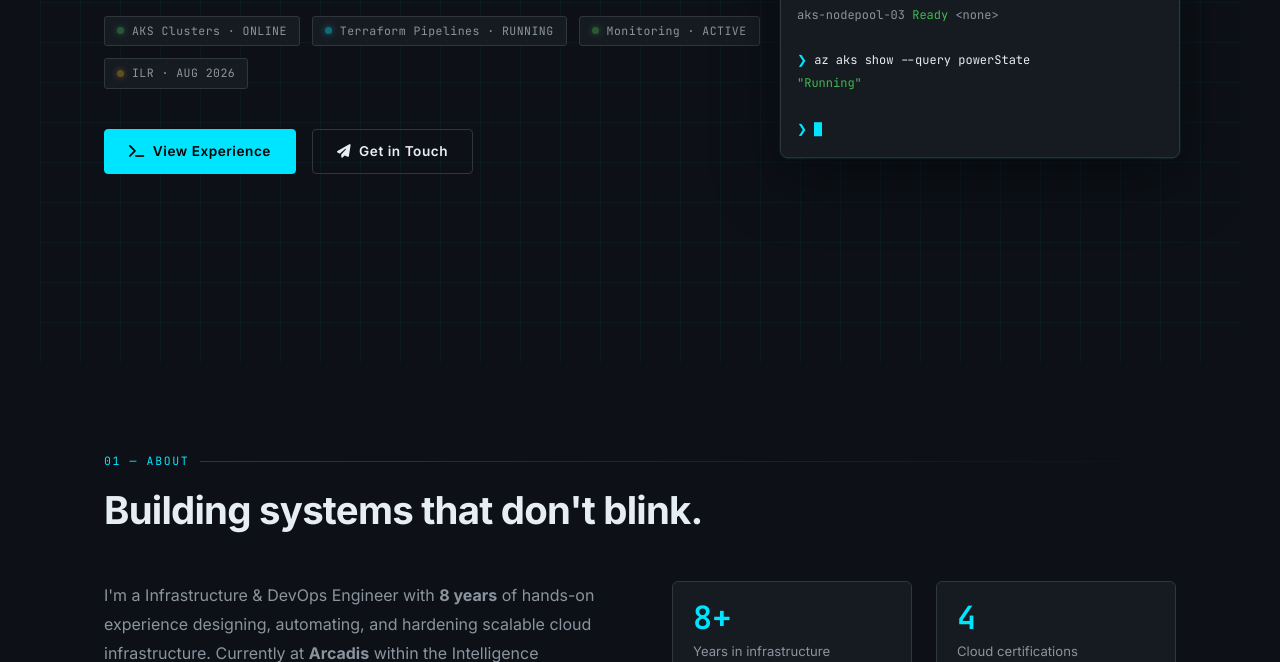
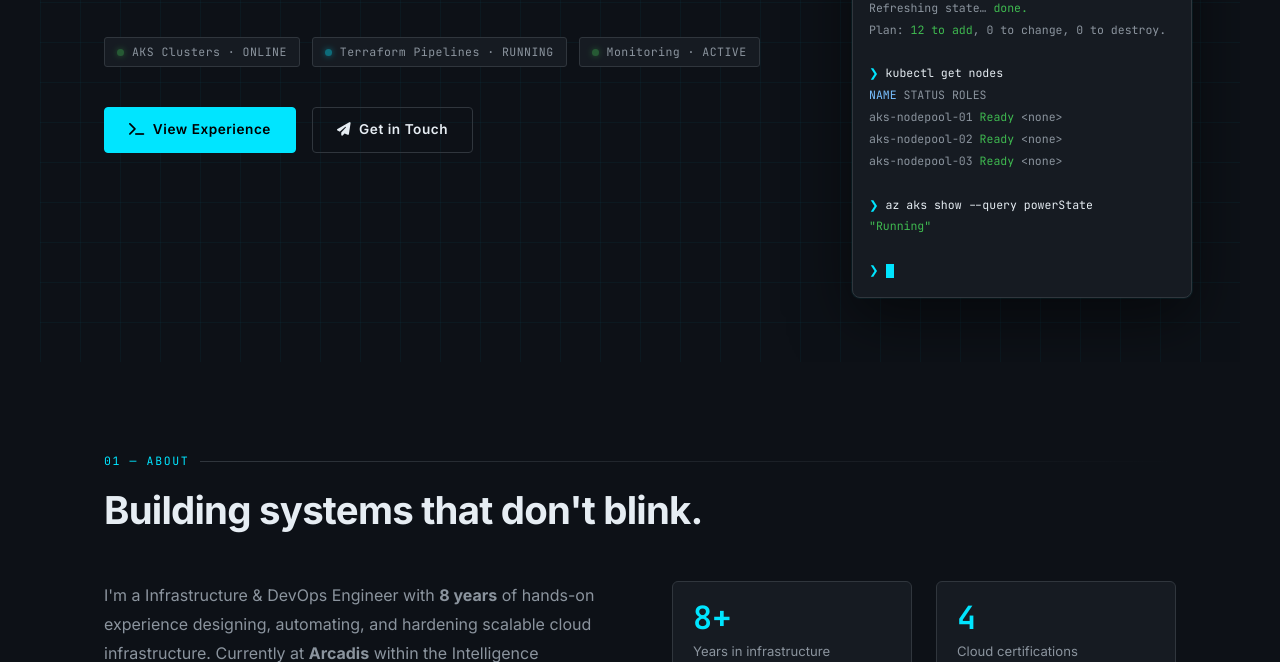
Before and after one commit to Vikram-96/vp, a plain HTML site: page index.html in a window 1280 px wide. Shown: the part 438-1100 px from the top of the page. Drawn offline with nearby package versions, Linux system fonts and the light colour scheme.

Commit message:
Update index.html

```diff
--- a/index.html
+++ b/index.html
@@ -175,15 +175,14 @@
 
     /* Terminal block */
     .hero-terminal {
-      position: absolute; right: 5%; top: 50%;
-      transform: translateY(-50%);
-      width: min(400px, 38vw);
+      position: absolute; right: 4%; bottom: 8%;
+      width: min(340px, 32vw);
       background: var(--bg2);
       border: 1px solid var(--border);
       border-radius: 8px;
       overflow: hidden;
       font-family: var(--mono);
-      font-size: 0.75rem;
+      font-size: 0.72rem;
       z-index: 1;
       box-shadow: 0 20px 60px rgba(0,0,0,0.5), 0 0 0 1px rgba(0,229,255,0.08);
     }
@@ -539,7 +538,6 @@
       <div class="status-pill"><span class="dot green"></span> AKS Clusters · ONLINE</div>
       <div class="status-pill"><span class="dot cyan"></span> Terraform Pipelines · RUNNING</div>
       <div class="status-pill"><span class="dot green"></span> Monitoring · ACTIVE</div>
-      <div class="status-pill"><span class="dot amber"></span> ILR · AUG 2026</div>
     </div>
 
     <div class="hero-cta">
```
